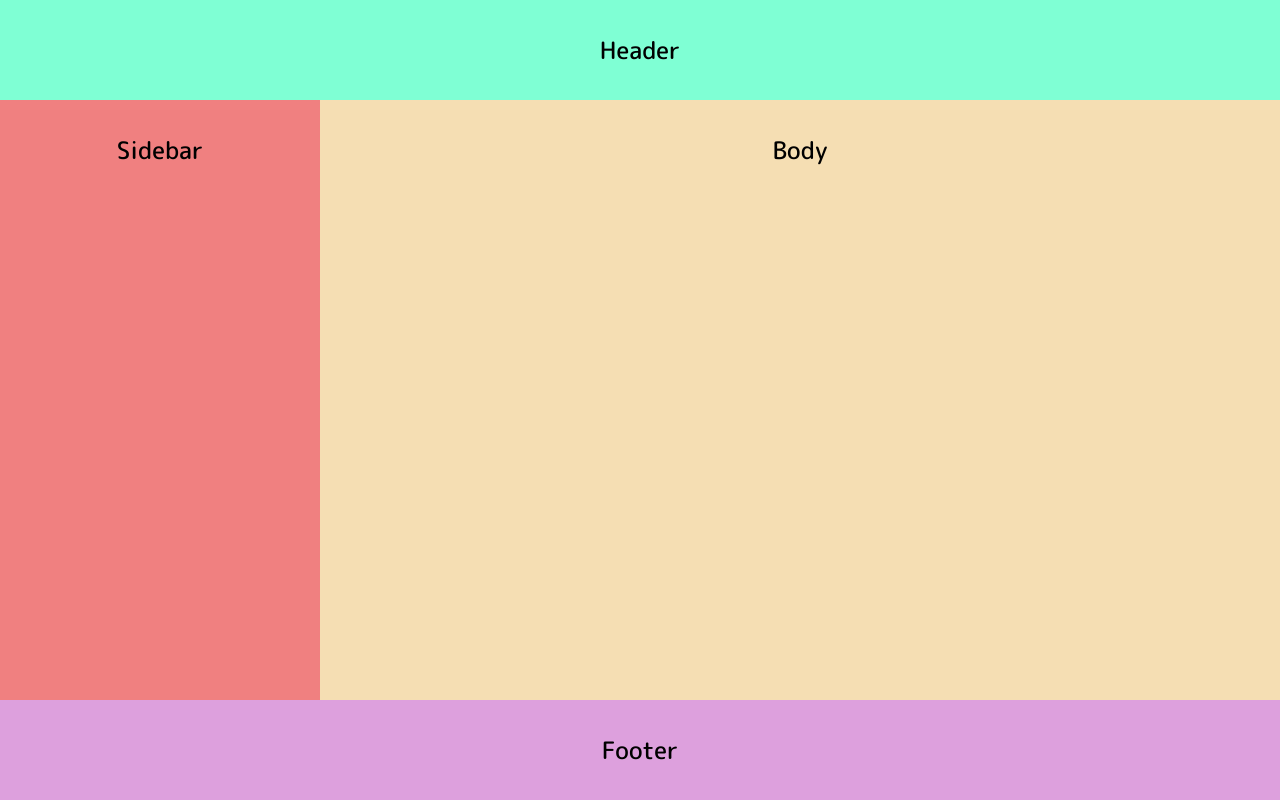
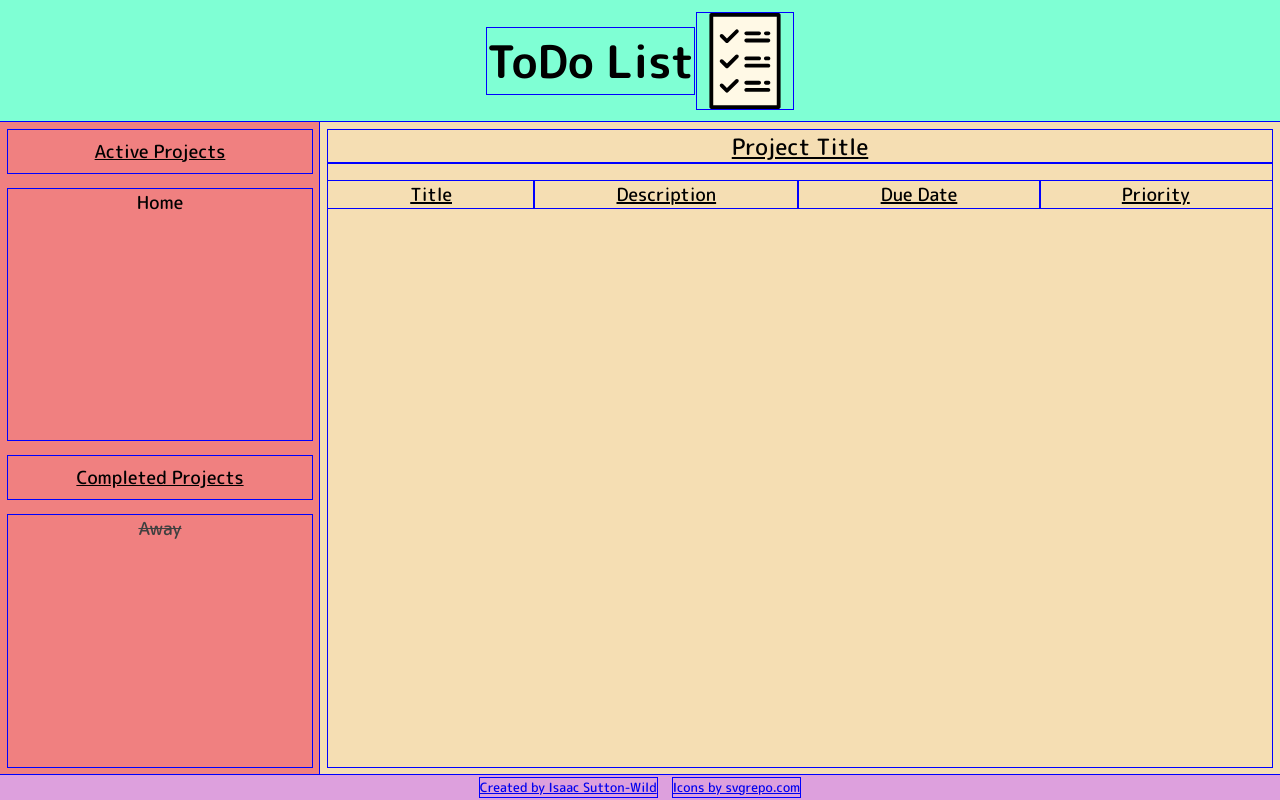
Before and after one commit to IsaacWild/todoList, a website built with webpack: page dist/index.html in a window 1280 px wide. Built offline with nearby package versions, Linux system fonts and the light colour scheme.

Commit message:
Completed layout for base design

```diff
--- a/src/index.js
+++ b/src/index.js
@@ -1,28 +1,89 @@
 import './style.css';
+import icon from './icons/todoIcon.svg'
 import printMe from './print.js';
 
 //initial page wrapper container
 const pageWrapper = document.createElement('div');
 pageWrapper.classList.add('pageWrapper')
 document.body.appendChild(pageWrapper);
-
-//setup layout of page
 const header = document.createElement('div')
 const sidebar = document.createElement('div')
 const body = document.createElement('div')
 const footer = document.createElement('div')
+pageWrapper.append(header, sidebar,body,footer)
 
-//add classes
+//header --v
+//header layout
+const myIcon = new Image();
+const headerTitle = document.createElement('p')
+//header classes
 header.classList.add('header')
+myIcon.classList.add('icon');
+headerTitle.classList.add('headerTitle')
+//header content
+headerTitle.textContent = 'ToDo List'
+myIcon.src = icon;
+
+//header append
+header.append(headerTitle, myIcon)
+
+//sidebar --v
+//sidebar layout
+const activeTitle = document.createElement('p')
+const completeTitle = document.createElement('p')
+const activeProWrapper = document.createElement('div')
+const completedProWrapper = document.createElement('div')
+
+//sidebarclasses
 sidebar.classList.add('sidebar')
+activeTitle.classList.add('sideTitle')
+completeTitle.classList.add('sideTitle')
+activeProWrapper.classList.add('activeProWrapper')
+completedProWrapper.classList.add('completedProWrapper')
+//sidebarcontent
+activeTitle.textContent = 'Active Projects'
+completeTitle.textContent = 'Completed Projects'
+activeProWrapper.textContent ='Home'
+completedProWrapper.textContent = 'Away'
+//sidebar append
+sidebar.append(activeTitle,activeProWrapper,completeTitle, completedProWrapper);
+
+//body --v
+//body layout
+const bodyTitle = document.createElement('p')
+const todoHeadTitle = document.createElement('p')
+const todoHeadDescription = document.createElement('p')
+const todoHeadDate = document.createElement('p')
+const todoHeadPriority = document.createElement('p')
+const todoWrapper = document.createElement('div')
+//body classes
 body.classList.add('body')
+bodyTitle.classList.add('bodyTitle')
+todoHeadDescription.classList.add('todoHead')
+todoHeadTitle.classList.add('todoHead')
+todoHeadDate.classList.add('todoHead')
+todoHeadPriority.classList.add('todoHead')
+todoWrapper.classList.add('todoWrapper')
+//body content
+bodyTitle.textContent = 'Project Title'
+todoHeadTitle.textContent = 'Title'
+todoHeadDescription.textContent = 'Description'
+todoHeadDate.textContent = 'Due Date'
+todoHeadPriority.textContent = 'Priority'
+//body append
+body.append(bodyTitle,todoWrapper)
+todoWrapper.append(todoHeadTitle,todoHeadDescription,todoHeadDate,todoHeadPriority)
+
+//footer --v
+//footer layout
+const footer1 = document.createElement('a')
+const footer2 = document.createElement('a')
+//footer classes
 footer.classList.add('footer')
-
-//add a little text
-header.textContent = 'Header'
-sidebar.textContent = 'Sidebar'
-body.textContent = 'Body'
-footer.textContent = 'Footer'
-
-//append away!
-pageWrapper.append(header, sidebar,body,footer)
+//footer content
+footer1.textContent = 'Created by Isaac Sutton-Wild'
+footer2.textContent = 'Icons by svgrepo.com'
+footer2.href = 'https://www.svgrepo.com/'
+footer1.href = 'https://github.com/IsaacWild/restaurantPage'
+//footer append
+footer.append(footer1, footer2)
--- a/src/style.css
+++ b/src/style.css
@@ -1,40 +1,111 @@
 @import url('https://fonts.googleapis.com/css2?family=M+PLUS+Rounded+1c:wght@100;300;400;500;700;800;900&display=swap');
+
+*{
+    outline: solid blue 1px;
+}
 
 body{
     margin: 0;
     padding: 0;
     font-family: 'M PLUS Rounded 1c', sans-serif;
-    font-size: 24px;
+    font-size: 18px;
     font-weight: 500;
 }
 .pageWrapper{
     display: grid;
-    grid-template: auto 1fr auto / minmax(150px, 25%) 1fr;
+    grid-template: auto 1fr auto / minmax(110px, 25%) 1fr;
     height: 100vh;
 }
 
+/* header */
 .header{
     background-color: aquamarine;
-    padding: 2rem;
+    padding: 0.8rem 2rem;
     grid-column: 1/3;
-    text-align: center;
+    display: flex;
+    align-items: center;
+    justify-content: center;
+    gap: 0.2rem;
 }
 
+.icon{
+    height: 6rem;
+}
+
+.headerTitle{
+    font-weight: 600;
+    font-size: 2.8rem;
+    margin: 0;
+}
+
+/* sidebar */
 .sidebar{
     background-color: lightcoral;
-    text-align: center;
-    padding: 2rem;
+    padding: 0.5rem;
+    display: grid;
+    grid-template-rows: auto 1fr auto 1fr;
+    gap: 1rem;
 }
 
+.sideTitle{
+    display: flex;
+    align-items: center;
+    justify-content: center;
+    text-decoration: underline;
+    padding: 0.5rem 0rem 0.5rem;
+    margin: 0;
+}
+
+.activeProWrapper{
+    display: grid;
+    justify-items: center;
+}
+
+.completedProWrapper{
+    color: hsl(0, 0%, 25%);
+    display: grid;
+    justify-items: center;
+    text-decoration: line-through;
+}
+
+/* Body */
 .body{
     background-color:wheat;
     text-align: center;
-    padding: 2rem;
+    padding: 0.5rem;
+    display: grid;
+    grid-template: auto 1fr / repeat(4, auto);
 }
 
+.bodyTitle{
+    grid-column: 1/-1;
+    text-align: center;
+    text-decoration: underline;
+    font-size: 1.4rem;
+    margin: 0;
+}
+
+.todoHead{
+    /* display: flex; */
+    text-decoration: underline 0.13rem;
+}
+
+.todoWrapper{
+    grid-column: 1/-1;
+    display: grid;
+    grid-template: auto 1fr / repeat(4, auto);
+    overflow: scroll;
+}
+
+/* Footer */
 .footer{
     background-color:plum;
-    padding: 2rem;
+    padding: 0.2rem;
+    font-size: 0.8rem;
     grid-column: 1/3;
     text-align: center;
+    display: flex;
+    justify-content: center;
+    gap: 1rem;
+    /* flex-direction: column; */
 }
--- a/webpack.config.js
+++ b/webpack.config.js
@@ -14,6 +14,7 @@ module.exports = {
       plugins: [
         new HtmlWebpackPlugin({
           title: 'ToDo List',
+          favicon: "./src/icons/todoIcon.svg",
         }),
       ],
   output: {
```
Also changed, not shown: dist/49a2807f48fcba659f75.svg (added), dist/index.bundle.js, dist/index.html, dist/runtime.bundle.js, dist/todoIcon.svg (added), src/icons/todoIcon.svg (added).
